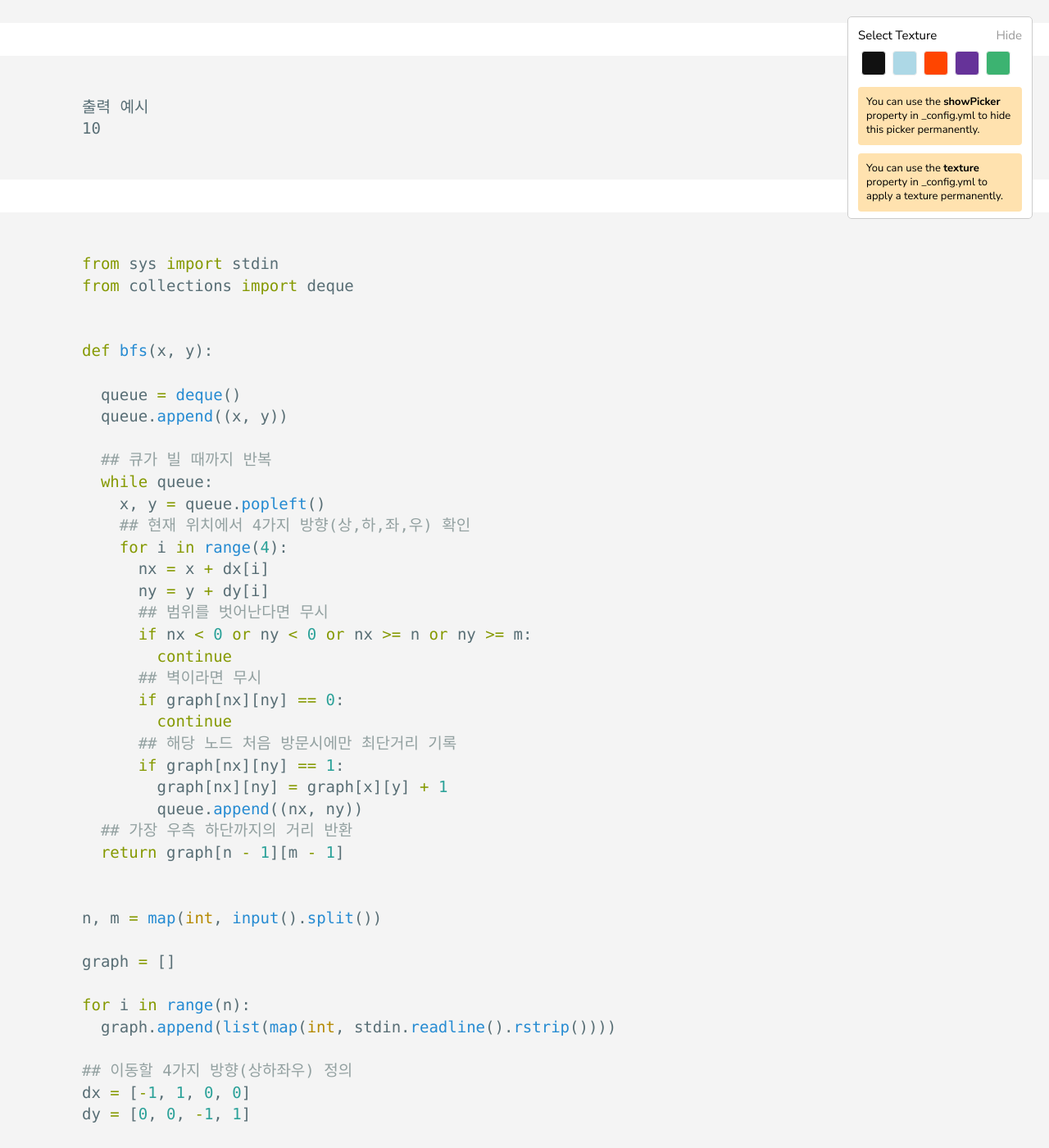
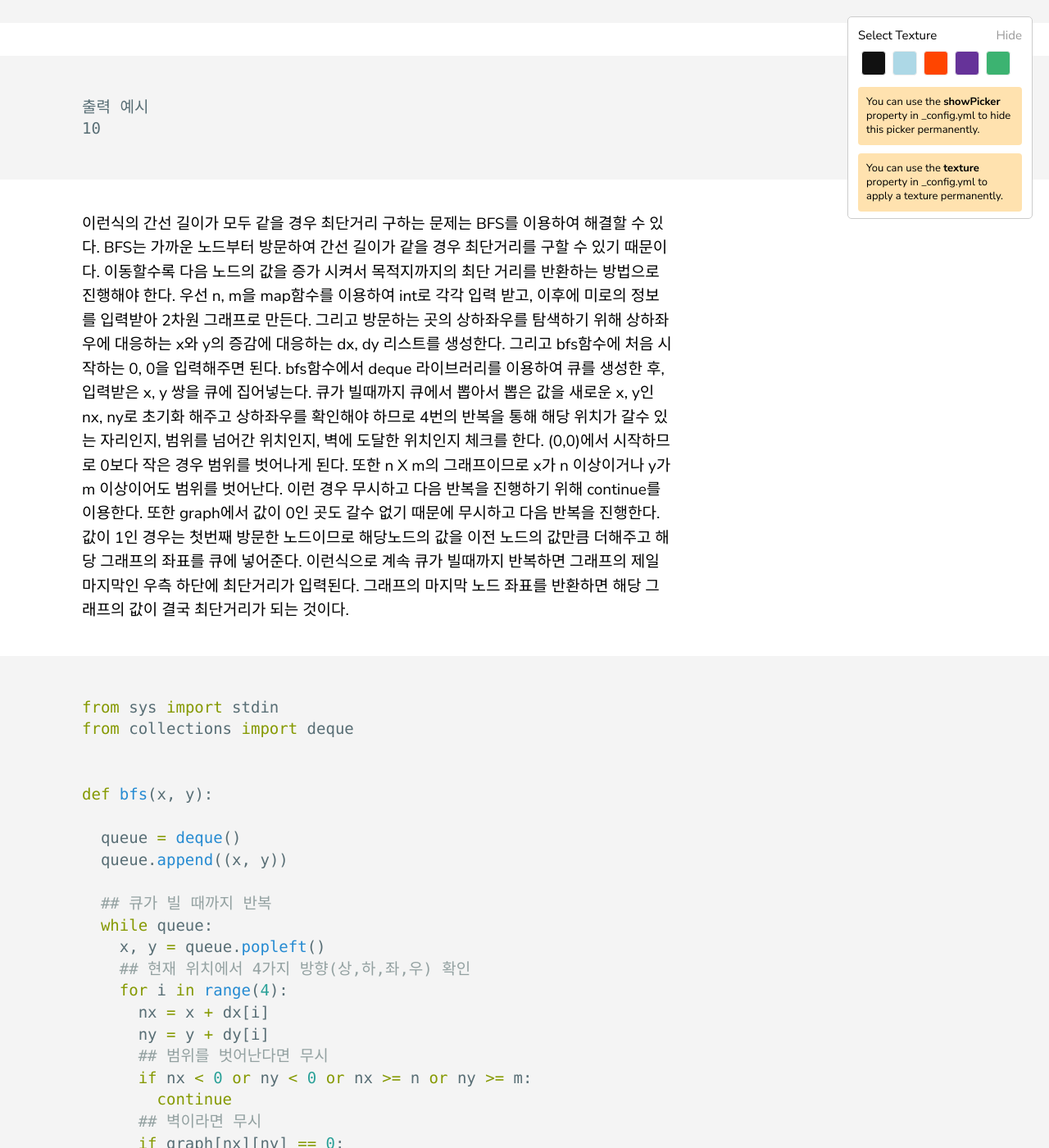
Before and after one commit to piemonte93/piemonte93.github.io, a Jekyll site: the page built from _posts/2021-01-23-post1.markdown, in a window 1280 px wide and 1400 px high, scrolled down 1393 px. Shown: the whole window at 82% size. Built offline with Jekyll 4.4.1, drawn with Linux system fonts in a browser that asks for light colours; some of the changed text lies outside the part shown.

Commit message:
Update 2021-01-23-post1.markdown

````diff
--- a/_posts/2021-01-23-post1.markdown
+++ b/_posts/2021-01-23-post1.markdown
@@ -33,6 +33,12 @@ categories: Python Alogrithm
 출력 예시
 10
 ```
+
+이런식의 간선 길이가 모두 같을 경우 최단거리 구하는 문제는 BFS를 이용하여 해결할 수 있다. BFS는 가까운 노드부터 방문하여 간선 길이가 같을 경우 최단거리를 구할 수 있기 때문이다. 이동할수록 다음 노드의 값을 증가 시켜서 목적지까지의 최단 거리를 반환하는 방법으로 진행해야 한다.
+우선 n, m을 map함수를 이용하여 int로 각각 입력 받고, 이후에 미로의 정보를 입력받아 2차원 그래프로 만든다. 그리고 방문하는 곳의 상하좌우를 탐색하기 위해 상하좌우에 대응하는 x와 y의 증감에 대응하는 dx, dy 리스트를 생성한다.
+그리고 bfs함수에 처음 시작하는 0, 0을 입력해주면 된다.
+bfs함수에서 deque 라이브러리를 이용하여 큐를 생성한 후, 입력받은 x, y 쌍을 큐에 집어넣는다. 큐가 빌때까지 큐에서 뽑아서 뽑은 값을 새로운 x, y인 nx, ny로 초기화 해주고 상하좌우를 확인해야 하므로 4번의 반복을 통해 해당 위치가 갈수 있는 자리인지, 범위를 넘어간 위치인지, 벽에 도달한 위치인지 체크를 한다. (0,0)에서 시작하므로 0보다 작은 경우 범위를 벗어나게 된다. 또한 n X m의 그래프이므로 x가 n 이상이거나 y가 m 이상이어도 범위를 벗어난다.
+이런 경우 무시하고 다음 반복을 진행하기 위해 continue를 이용한다. 또한 graph에서 값이 0인 곳도 갈수 없기 때문에 무시하고 다음 반복을 진행한다. 값이 1인 경우는 첫번째 방문한 노드이므로 해당노드의 값을 이전 노드의 값만큼 더해주고 해당 그래프의 좌표를 큐에 넣어준다. 이런식으로 계속 큐가 빌때까지 반복하면 그래프의 제일 마지막인 우측 하단에 최단거리가 입력된다. 그래프의 마지막 노드 좌표를 반환하면 해당 그래프의 값이 결국 최단거리가 되는 것이다.
 
 ```python
 from sys import stdin
````
Also changed, not shown: other parts of _posts/2021-01-23-post1.markdown (+0 -2 lines).
